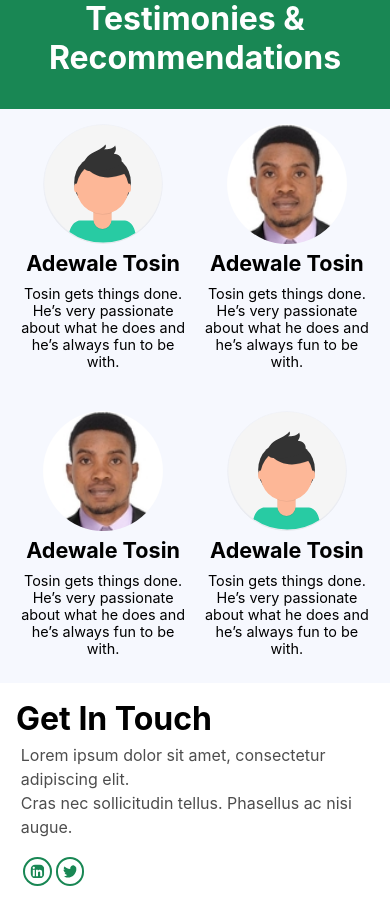
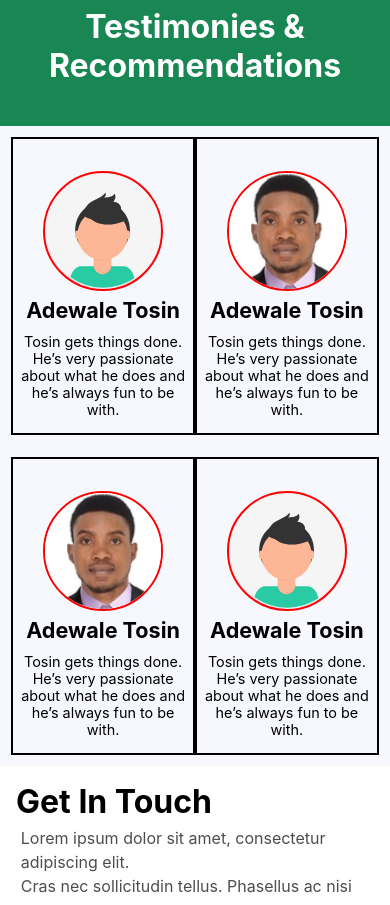
Before and after one commit to Tosmel2/PortfolioReact, a React (Create React App) app: page / in a window 390 px wide. Shown: the part 2600-3505 px from the top of the page. Built offline with nearby package versions, Linux system fonts and the light colour scheme.

Commit message:
testimonial section fixed

```diff
--- a/src/components/Testimonial.js
+++ b/src/components/Testimonial.js
@@ -11,13 +11,13 @@ const Testimonial = () => {
       </div>
       <div className='rightTestimonial'>
         <div className='subright'>
-          <div>
+          <div className='testy'>
             <img src={pix} alt='testimonial' />
           <h2>Adewale Tosin</h2>
             <p>Tosin gets things done. He’s very passionate about
               what he does and he’s always fun to be with.</p>
           </div>
-          <div>
+          <div className='testy'>
           <img src={mine} className='img' alt='testimonial' />
           <h2>Adewale Tosin</h2>
             <p>Tosin gets things done. He’s very passionate about
@@ -26,13 +26,13 @@ const Testimonial = () => {
         </div>
 
         <div className='subright'>
-          <div>
+          <div className='testy'>
           <img src={mine} alt='testimonial' />
           <h2>Adewale Tosin</h2>
             <p>Tosin gets things done. He’s very passionate about
               what he does and he’s always fun to be with.</p>
           </div>
-          <div>
+          <div className='testy'>
           <img src={pix} className='img' alt='testimonial' />
             <h2>Adewale Tosin</h2>
             <p>Tosin gets things done. He’s very passionate about
--- a/src/components/testimonial.css
+++ b/src/components/testimonial.css
@@ -2,12 +2,10 @@
   background-color: #F6F8FE;
   /* background-color: #f5f5f5; */
   padding: 0 3rem;
-  /* margin-bottom: 20px; */
   display: flex;
   justify-content: center;
   align-items: center;
-  height: 85vh;
-  /* border:2px solid green; */
+  height: 80vh;
 }
 .leftTestimonial{
   width: 40%;
@@ -43,16 +41,20 @@
   width: 120px;
   height: 120px;
   border-radius: 50%;
+  border: 2px solid red;
 }
 .subright .img{
   width: 120px;
   height: 120px;
   border-radius: 50%;
+  border: 2px solid red;
 }
+
 @media screen and (max-width: 900px) {
   .testimonial{
     flex-direction: column;
     padding: 0;
+    height: 800px;
   }
   .leftTestimonial{
     width: 100%;
@@ -65,4 +67,10 @@
   .rightTestimonial .subright{
     padding: 0.7rem;
   }
+  .testy{
+    border: 2px solid black;
+    height: 100%;
+    width: 50%;
+    padding: 2rem 0;
+  }
 }
```
